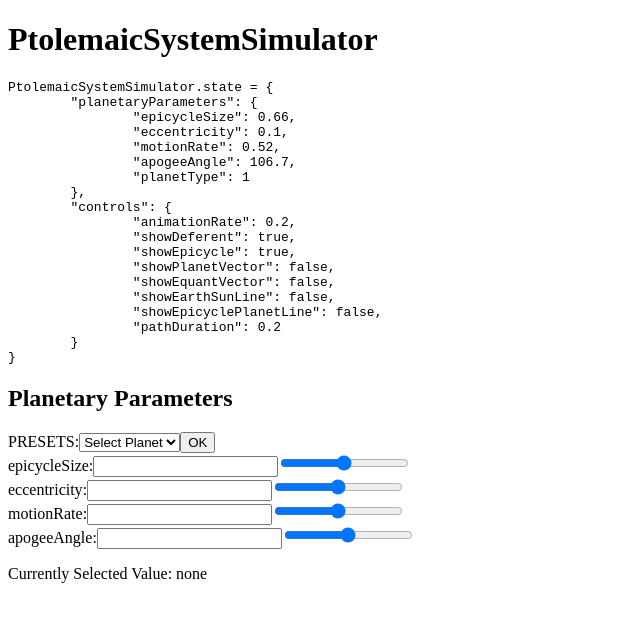
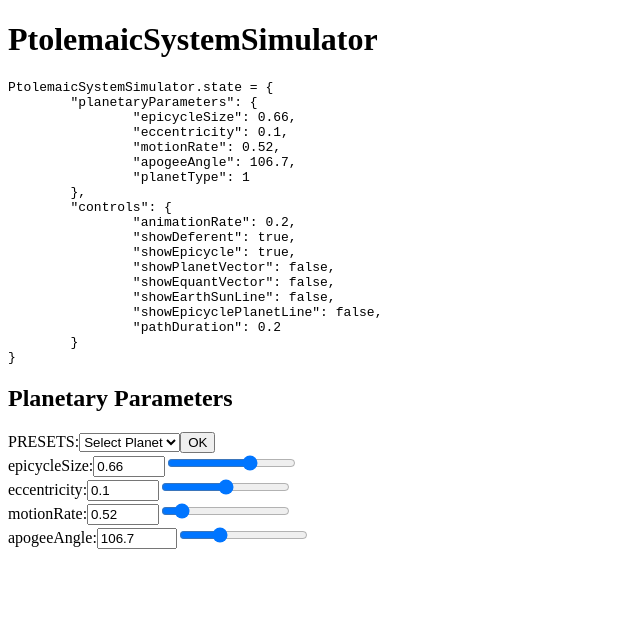
Before and after one commit to FoothillAstroSims/Ptolemaic-System-Simulator, a React app: page / in a window 1280 px wide. Shown: the top 622 px of the page, without its empty margins (0-640 px from the left). Built offline with nearby package versions, Linux system fonts and the light colour scheme.

Commit message:
Added single variable inputs to planetary parameters

```diff
--- a/src/PlanetaryParameters.jsx
+++ b/src/PlanetaryParameters.jsx
@@ -1,9 +1,10 @@
 import React from 'react';
+import PropTypes from 'prop-types';
+import { PlanetTypes } from './enums.jsx';
 
 /**
- * Enumeration type, for each of the planets found in the drop-down menus.
+ * Enumerated type, for each of the planets found in the drop-down menus.
  * You can use these for keys in switch statements or in objects.
- * @type {Object}
  */
 const planet = {
     VENUS: 1,
@@ -13,7 +14,7 @@ const planet = {
 }
 
 /**
- * Preset values for the dropdown menu. The keys are the planet enums.
+ * Predefined data values for the planets.
  */
 const planetPresets = {
     [planet.JUPITER]: {
@@ -47,7 +48,8 @@ const planetPresets = {
 }
 
 
-// This might be a cleaner way to hold the data.
+// This is another way to hold the data.
+// But the disadvantage is that its less simple to access.
 //
 // const planetPresetDataArray = [
 //     ['Jupiter', 0.19, 0.05, 0.08, 152.2],
@@ -66,36 +68,61 @@ export default class PlanetaryParameters extends React.Component {
     constructor(props) {
         super(props);
         this.handlePresetSelection = this.handlePresetSelection.bind(this);
+        this.handleSingleVariableChange = this.handleSingleVariableChange.bind(this);
         this.handleChange = this.handleChange.bind(this);
         this.state = {
-            params: {
-                epicycleSize: 0.66,
-                eccentricity: 0.10,
-                motionRate: 0.52,
-                apogeeAngle: 106.7,
-            },
-            valueFromDropDownMenu: "none"
+            epicycleSize: 0.66,
+            eccentricity: 0.10,
+            motionRate: 0.52,
+            apogeeAngle: 106.7,
+            planetType: PlanetTypes.SUPERIOR,
         }
     }
 
     render() {
-        let planetVal = this.state.valueFromDropDownMenu;
         return (
             <React.Fragment>
                 <PlanetPresetSelection onSubmit={this.handlePresetSelection} />
-                <SingleVariableControl name="epicycleSize" /> <br />
-                <SingleVariableControl name="eccentricity" /> <br />
-                <SingleVariableControl name="motionRate" /> <br />
-                <SingleVariableControl name="apogeeAngle" /> <br />
-                <p> Currently Selected Value: {planetVal} </p>
+                <SingleVariableControl
+                    name="epicycleSize"
+                    min={0}
+                    max={1}
+                    step={0.01}
+                    value={this.state.epicycleSize}
+                    onChange={this.handleSingleVariableChange} />
+                <br/>
+                <SingleVariableControl
+                    name="eccentricity"
+                    min={0.00}
+                    max={0.20}
+                    step={0.01}
+                    value={this.state.eccentricity}
+                    onChange={this.handleSingleVariableChange} />
+                <br/>
+                <SingleVariableControl
+                    name="motionRate"
+                    min={0.01}
+                    max={4.50}
+                    step={0.04}
+                    value={this.state.motionRate}
+                    onChange={this.handleSingleVariableChange} />
+                <br/>
+                <SingleVariableControl
+                    name="apogeeAngle"
+                    min={0.0}
+                    max={360.0}
+                    step={3.2}
+                    value={this.state.apogeeAngle}
+                    onChange={this.handleSingleVariableChange} />
+                <br/>
             </React.Fragment>
         )
     }
 
     handlePresetSelection(planetName) {
-        this.setState({valueFromDropDownMenu: planetName});
         let params = planetPresets[planet[planetName]];
         if (params !== undefined) {
+            this.setState(params)
             this.handleChange(params);
         }
     }
@@ -103,16 +130,23 @@ export default class PlanetaryParameters extends React.Component {
     handleChange(params) {
         this.props.onChange(params);
     }
+
+    handleSingleVariableChange(event) {
+        this.setState({[event.target.name]: event.target.value});
+        this.handleChange(this.state);
+    }
+}
+
+PlanetaryParameters.propTypes = {
+    onChange: PropTypes.func,
 }
 
 
 
 /**
- * A Drop Down Menu interface to select a planet by name.
- * This component is based on the "FlavorForm" example found at:
- *      https://reactjs.org/docs/forms.html
- * and uses the "Lists and Keys" technique found at:
- *      https://reactjs.org/docs/lists-and-keys.html
+ * A Drop Down Menu interface to select a planet by name. The entries in the
+ * menu are automatically created from the planetPresets variable, so that
+ * they can that preset data can be modified all in one place.
  */
 class PlanetPresetSelection extends React.Component {
     constructor(props) {
@@ -152,10 +186,16 @@ class PlanetPresetSelection extends React.Component {
     }
 }
 
+PlanetPresetSelection.propTypes = {
+    onSubmit: PropTypes.func,
+}
+
 
 /**
  * A Single Variable Control is a combination of both a number input box and a
  * slider.  It can be used to adjust a single "planetary parameter" at a time.
+ * This controller does not maintain it's own state in any way, but it can help
+ * to avoid duplication of the text/slider combination.
  * @extends React
  */
 class SingleVariableControl extends React.Component {
@@ -164,17 +204,36 @@ class SingleVariableControl extends React.Component {
     }
     render() {
         return (
-            <React.Fragment>
+            <label>
                 {this.props.name}:
                 <input
                     type="number"
+                    name={this.props.name}
+                    min={this.props.min}
+                    max={this.props.max}
+                    step={this.props.step}
+                    onChange={this.props.onChange}
+                    value={this.props.value}
                     />
                 <input
                     type="range"
-                    min="1"
-                    max="100"
+                    name={this.props.name}
+                    min={this.props.min}
+                    max={this.props.max}
+                    step={this.props.step}
+                    onChange={this.props.onChange}
+                    value={this.props.value}
                     />
-            </React.Fragment>
+            </label>
         )
     }
 }
+
+SingleVariableControl.propTypes = {
+    name: PropTypes.string,
+    min: PropTypes.number,
+    max: PropTypes.number,
+    step: PropTypes.number,
+    value: PropTypes.number,
+    onChange: PropTypes.func,
+}
```
Also changed, not shown: 1 other file (tests, documents, lock files or other folders).
